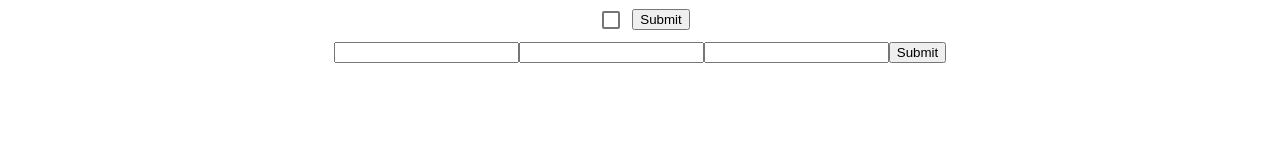
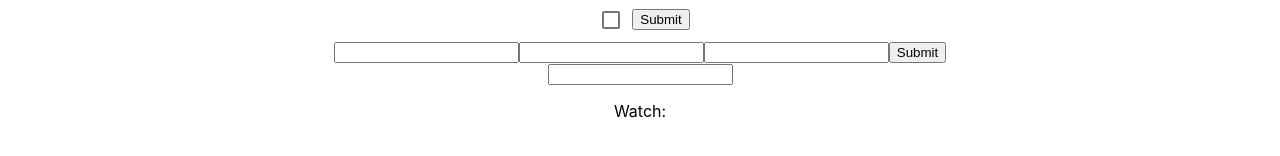
Before and after one commit to abhinav2697/Reactjs-mini-projects, a React (Create React App) app in the folder hooksform/: page / in a window 1280 px wide. Shown: the part 366-522 px from the top of the page. Built offline with nearby package versions, Linux system fonts and the light colour scheme.

Commit message:
new files and features added

```diff
--- a/hooksform/src/App.js
+++ b/hooksform/src/App.js
@@ -5,6 +5,7 @@ import IntegratingHookForm from './IntegratingHookForm';
 import IntegratingwithUIlibraries from './IntegratingwithUIlibraries';
 import YupValidation from "./YupValidation";
 import HandleErrors from './HandleErrors';
+import UseWatch from './useWatch';
 
 function App() {
   return (
@@ -15,6 +16,7 @@ function App() {
       <YupValidation />
       <IntegratingControlledInputs />
       <HandleErrors />
+      <UseWatch/>
 
     </div>
   );
--- /dev/null
+++ b/hooksform/src/UseWatch.jsx
@@ -0,0 +1,23 @@
+import React from 'react';
+import { useForm, useWatch } from "react-hook-form";
+
+function Child({ control }) {
+    const firstName = useWatch({
+        control,
+        name: "firstName",
+    });
+    return <p>Watch:{firstName}</p>
+}
+
+export default function UseWatch() {
+    const { register, control } = useForm({
+        firstName:"test"
+    })
+    return (
+        <form>
+            <input {...register("firstName")} />
+            <Child control={control}/>
+        </form>
+    )
+
+}
```
